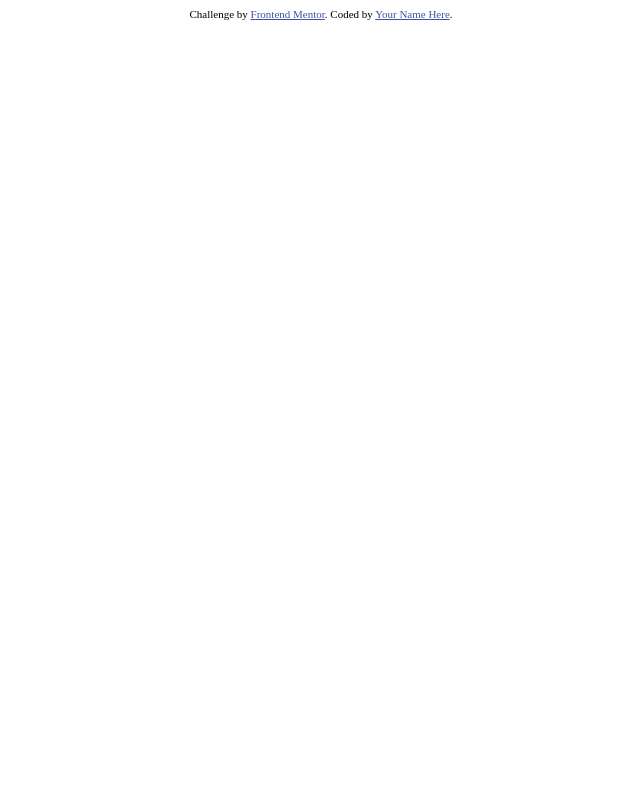
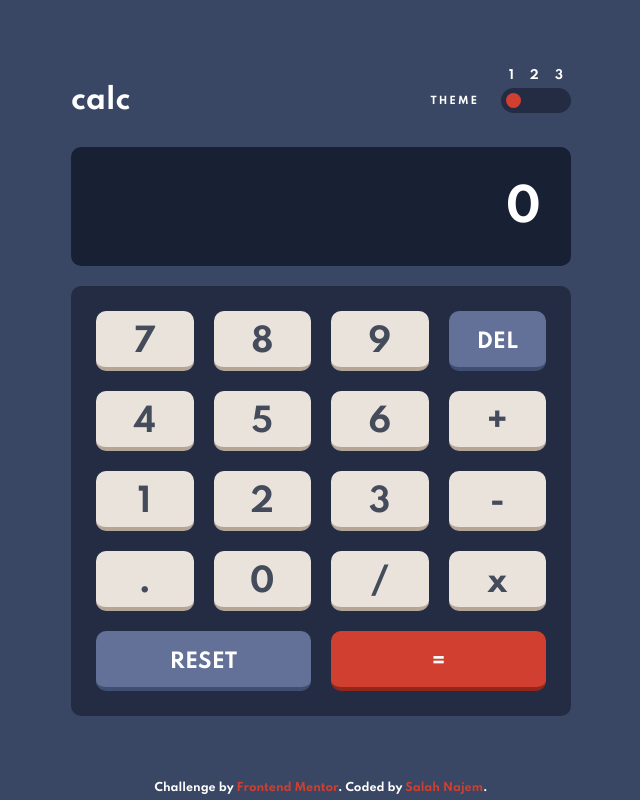
Before and after one commit to Salah1221/Calculator-App, a plain HTML site: page index.html in a window 1280 px wide. Shown: the whole page, without its empty margins (319-959 px from the left). Drawn offline with Linux system fonts and the light colour scheme.

Commit message:
Finished adding most of the css styles and almost all of the js

```diff
--- a/index.html
+++ b/index.html
@@ -1,26 +1,62 @@
 <!DOCTYPE html>
 <html lang="en">
+
 <head>
   <meta charset="UTF-8">
-  <meta name="viewport" content="width=device-width, initial-scale=1.0"> <!-- displays site properly based on user's device -->
+  <meta name="viewport" content="width=device-width, initial-scale=1.0">
+  <!-- displays site properly based on user's device -->
+  <link rel="icon" type="image/png" sizes="32x32" href="./images/favicon-32x32.png">
+  <!-- Linking the main CSS file -->
+  <link rel="stylesheet" href="./styles.css">
+  <!-- Linking the JS file -->
+  <script src="./main.js" defer></script>
+  <title>Frontend Mentor | Calculator app</title>
+</head>
 
-  <link rel="icon" type="image/png" sizes="32x32" href="./images/favicon-32x32.png">
-
-  <title>Frontend Mentor | Calculator app</title>
-
-  <!-- Feel free to remove these styles or customise in your own stylesheet 👍 -->
-  <style>
-    .attribution { font-size: 11px; text-align: center; }
-    .attribution a { color: hsl(228, 45%, 44%); }
-  </style>
-</head>
 <body>
-
-
-
+  <main>
+    <div class="calculator">
+      <div class="heading-and-toggle">
+        <h1>calc</h1>
+        <div class="toggle-container">
+          <span>Theme</span>
+          <div class="toggle" tabindex="1">
+            <div class="nums">
+              <span>1</span>
+              <span>2</span>
+              <span>3</span>
+            </div>
+            <div></div>
+          </div>
+        </div>
+      </div>
+      <div class="result">0</div>
+      <div class="keypad">
+        <button tabindex="2">7</button>
+        <button>8</button>
+        <button>9</button>
+        <button class="small-font delete">DEL</button>
+        <button>4</button>
+        <button>5</button>
+        <button>6</button>
+        <button class="operator">+</button>
+        <button>1</button>
+        <button>2</button>
+        <button>3</button>
+        <button class="operator">-</button>
+        <button>.</button>
+        <button>0</button>
+        <button class="operator">/</button>
+        <button class="operator">x</button>
+        <button class="bigBtn small-font reset">RESET</button>
+        <button class="bigBtn small-font equals operator">=</button>
+      </div>
+    </div>
+  </main>
   <div class="attribution">
     Challenge by <a href="https://www.frontendmentor.io?ref=challenge" target="_blank">Frontend Mentor</a>.
-    Coded by <a href="#">Your Name Here</a>.
+    Coded by <a href="#">Salah Najem</a>.
   </div>
 </body>
+
 </html>
--- /dev/null
+++ b/main.js
@@ -0,0 +1,83 @@
+let numberBtns = document.querySelectorAll(
+  "button:not(.small-font):not(.operator)"
+);
+let resultScreen = document.querySelector(".result");
+let resetBtn = document.querySelector(".reset");
+let deleteBtn = document.querySelector(".delete");
+let operatorBtns = document.querySelectorAll(".operator");
+let operands = [0, 0],
+  operatorPressed = false,
+  result = 0,
+  operator = "❌",
+  flag = false;
+let arr;
+numberBtns.forEach((btn) => {
+  btn.onclick = () => {
+    if (operatorPressed) {
+      resultScreen.innerHTML = "";
+      operatorPressed = false;
+    }
+    if (resultScreen.innerHTML === "0" && btn.innerHTML !== ".") {
+      resultScreen.innerHTML = "";
+    }
+    if (btn.innerHTML === "." && resultScreen.innerHTML.includes(".")) return;
+    resultScreen.innerHTML += btn.innerHTML;
+    if (operator === "❌") {
+      operands[0] = +resultScreen.innerHTML;
+    } else {
+      operands[1] = +resultScreen.innerHTML;
+      console.log(operands);
+    }
+    switch (operator) {
+      case "+":
+        result = operands[0] + operands[1];
+        flag = true;
+        break;
+      case "-":
+        result = operands[0] - operands[1];
+        flag = true;
+        break;
+      case "/":
+        result = operands[0] / operands[1];
+        flag = true;
+        break;
+      case "x":
+        result = operands[0] * operands[1];
+        flag = true;
+        break;
+    }
+  };
+});
+resetBtn.onclick = () => {
+  resultScreen.innerHTML = "0";
+  operands = [0, 0];
+  result = 0;
+  operator = "❌";
+};
+deleteBtn.onclick = () => {
+  resultScreen.innerHTML = resultScreen.innerHTML.slice(0, -1);
+  if (resultScreen.innerHTML === "") {
+    resultScreen.innerHTML = "0";
+  }
+};
+operatorBtns.forEach((btn) => {
+  btn.onclick = () => {
+    operatorPressed = true;
+    if (flag === true) {
+      if (result.toString().length > 12) {
+        let aux = result.toString().split(".");
+        if (aux.length == 2 && aux[1] > aux[0]) {
+          resultScreen.innerHTML = result.toString().slice(0, 12);
+        } else {
+          resultScreen.innerHTML = result.toExponential(5);
+        }
+      } else {
+        resultScreen.innerHTML = result;
+      }
+      flag = false;
+      operands[0] = result;
+      operands[1] = 0;
+    }
+    operator = btn.innerHTML;
+  };
+});
--- /dev/null
+++ b/styles.css
@@ -0,0 +1,203 @@
+/* Start Global Rules */
+:root {
+  --main-background: hsl(222, 26%, 31%);
+  --toggle-background: hsl(223, 31%, 20%);
+  --screen-background: hsl(224, 36%, 15%);
+  --del-key-background: hsl(225, 21%, 49%);
+  --del-key-shadow: hsl(224, 28%, 35%);
+  --equals-background: hsl(6, 63%, 50%);
+  --equals-shadow: hsl(6, 70%, 34%);
+  --key-background: hsl(30, 25%, 89%);
+  --key-shadow: hsl(28, 16%, 65%);
+  --text-color: hsl(0, 0%, 100%);
+  --numbers-color: hsl(221, 14%, 31%);
+  --equals-text-color: hsl(0, 0%, 100%);
+  --focus-color: cyan;
+}
+* {
+  margin: 0;
+  padding: 0;
+  -webkit-box-sizing: border-box;
+  -moz-box-sizing: border-box;
+  box-sizing: border-box;
+  transition: color 0.3s, background-color 0.3s;
+}
+body {
+  font-size: 32px;
+  font-family: "Spartan", sans-serif;
+  background-color: var(--main-background);
+}
+h1 {
+  font-size: 28px;
+  color: var(--text-color);
+}
+button {
+  font-size: 32px;
+  font-family: "Spartan", sans-serif;
+}
+a {
+  color: var(--equals-background);
+  text-decoration: none;
+}
+/* End Global Rules */
+/* Start Calculator's Style */
+main {
+  width: 100vw;
+  height: 100vh;
+  display: flex;
+  justify-content: center;
+  align-items: center;
+}
+.calculator {
+  display: flex;
+  flex-direction: column;
+  justify-content: space-between;
+  width: 500px;
+}
+.calculator .heading-and-toggle {
+  display: flex;
+  justify-content: space-between;
+  align-items: center;
+  width: 100%;
+  margin-bottom: 30px;
+}
+.calculator .heading-and-toggle .toggle-container > span {
+  color: var(--text-color);
+  text-transform: uppercase;
+  font-size: 10px;
+  margin-right: 22px;
+}
+.calculator .heading-and-toggle .toggle-container {
+  display: flex;
+  justify-content: space-between;
+  align-items: center;
+  height: 100%;
+}
+.calculator .heading-and-toggle .toggle-container > span {
+  display: flex;
+  align-items: center;
+  letter-spacing: 2px;
+  line-height: 1;
+}
+.calculator .heading-and-toggle .toggle-container .toggle {
+  position: relative;
+  border-radius: 30px;
+}
+.calculator .heading-and-toggle .toggle-container .toggle div {
+  width: 70px;
+  height: 25px;
+  border-radius: 30px;
+  background-color: var(--toggle-background);
+  position: relative;
+  cursor: pointer;
+  user-select: all;
+}
+.calculator .heading-and-toggle .toggle-container .toggle:focus-visible {
+  outline: 3px dotted var(--focus-color);
+}
+.calculator
+  .heading-and-toggle
+  .toggle-container
+  .toggle
+  div:not(.nums)::before {
+  content: "";
+  position: absolute;
+  background-color: var(--equals-background);
+  height: 15px;
+  width: 15px;
+  border-radius: 50%;
+  top: 5px;
+  left: 5px;
+}
+.calculator .heading-and-toggle .toggle-container .toggle .nums {
+  display: flex;
+  align-items: center;
+  justify-content: space-around;
+  position: absolute;
+  left: 50%;
+  transform: translateX(-50%);
+  width: 100%;
+  top: -25px;
+  background-color: transparent;
+}
+.calculator .heading-and-toggle .toggle-container .toggle .nums span {
+  font-size: 12px;
+  color: var(--text-color);
+  display: flex;
+}
+.calculator .result {
+  color: var(--text-color);
+  background-color: var(--screen-background);
+  display: flex;
+  align-items: center;
+  justify-content: flex-end;
+  width: 100%;
+  padding: 30px;
+  padding-top: 35px;
+  border-radius: 10px;
+  margin-bottom: 20px;
+  font-size: 45px;
+  overflow-x: hidden;
+}
+.calculator .keypad {
+  background-color: var(--toggle-background);
+  display: grid;
+  grid-template-columns: repeat(4, calc(25% - 15px));
+  gap: 20px;
+  padding: 25px;
+  border-radius: 10px;
+}
+.calculator .keypad button {
+  border-radius: 10px;
+  color: var(--numbers-color);
+  border: none;
+  background: var(--key-background);
+  border-bottom: 4px solid var(--key-shadow);
+  line-height: 1;
+  padding-top: 5px;
+  height: 60px;
+  transition: all 0.2s;
+}
+.calculator .keypad button:focus-visible {
+  outline: 3px dotted var(--focus-color);
+}
+.calculator .keypad button:active {
+  border-width: 0;
+  transform: translateY(4px);
+}
+.calculator .keypad .bigBtn {
+  grid-column: span 2;
+}
+.calculator .keypad .small-font {
+  font-size: 20px;
+}
+.calculator .keypad .delete,
+.calculator .keypad .reset {
+  background: var(--del-key-background);
+  border-color: var(--del-key-shadow);
+  color: var(--text-color);
+}
+.calculator .keypad .equals {
+  background: var(--equals-background);
+  border-color: var(--equals-shadow);
+  color: var(--text-color);
+}
+/* End Calculator's Style */
+/* Start Attribution Section */
+.attribution {
+  font-size: 11px;
+  position: absolute;
+  bottom: 5px;
+  left: 50%;
+  transform: translateX(-50%);
+  color: var(--text-color);
+}
+/* End Attribution Section */
+
+/* Adding font face 'Spartan' */
+@font-face {
+  font-family: "Spartan";
+  src: url(./Spartan-Bold.ttf);
+  font-weight: normal;
+  font-style: normal;
+}
```
Also changed, not shown: Spartan-Bold.ttf (added).
